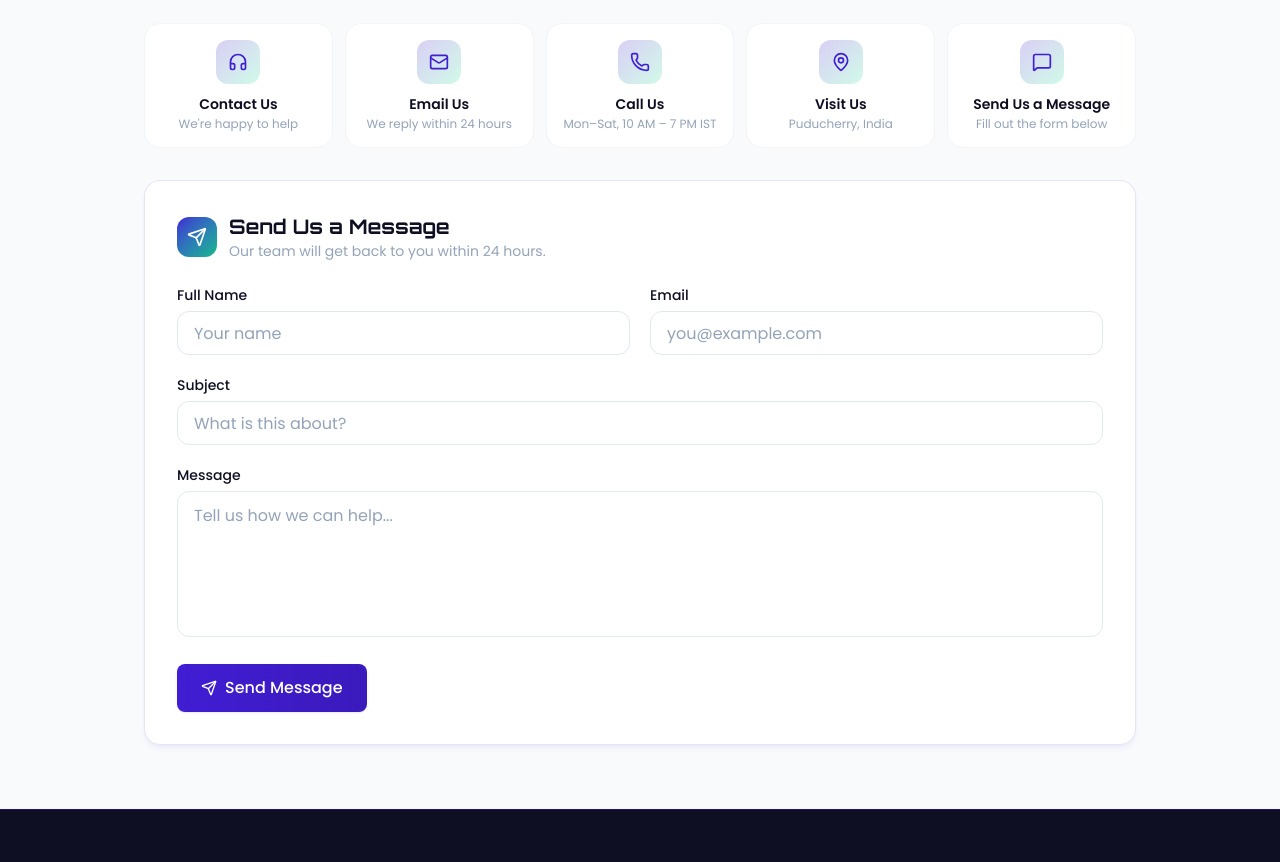
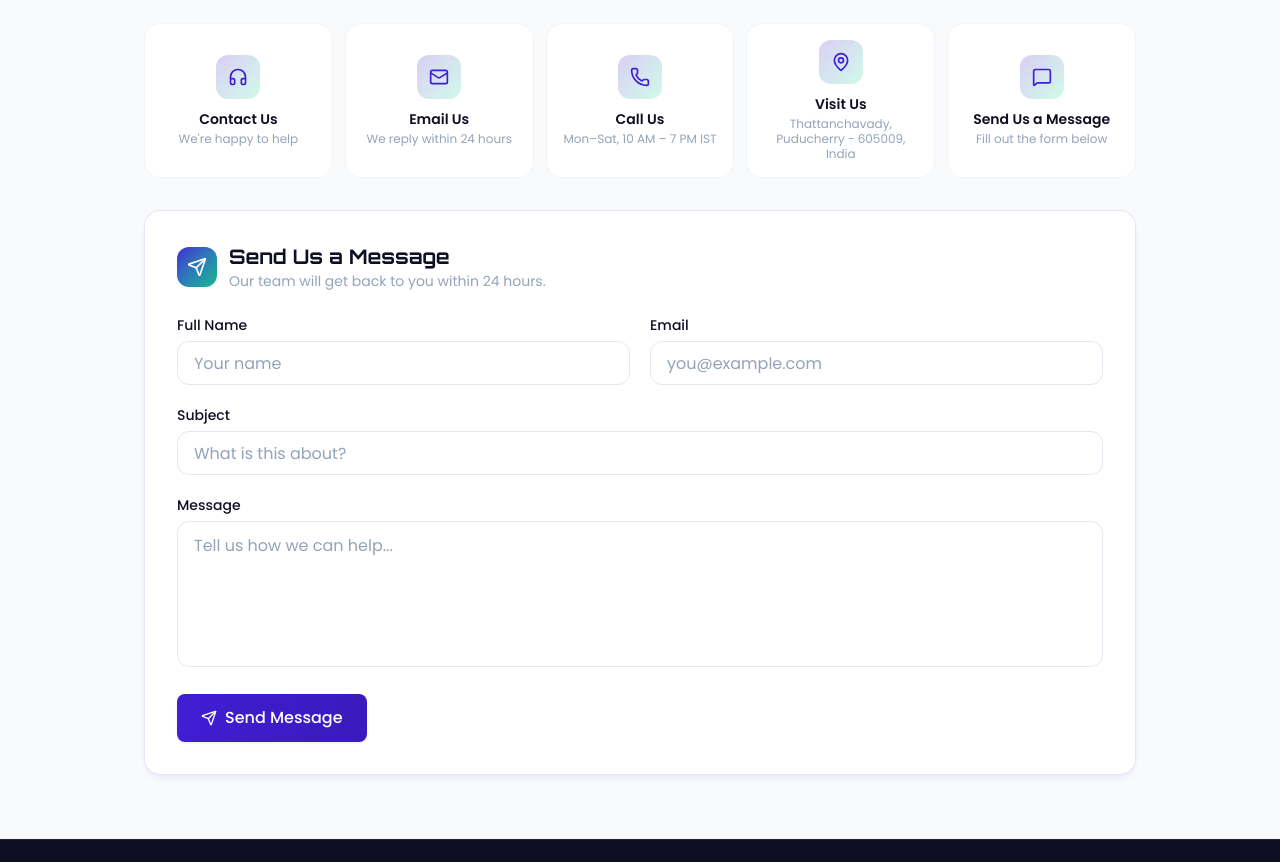
Before and after one commit to nirjo/Aiel-Enterpries-Store, a Next.js app: page /track-order in a window 1280 px wide. Shown: the part 1116-1978 px from the top of the page. Built offline with nearby package versions, Linux system fonts and the light colour scheme; no server answers.

Commit message:
update contact info on track order page

```diff
--- a/src/components/track-order/ContactSupportForm.tsx
+++ b/src/components/track-order/ContactSupportForm.tsx
@@ -39,7 +39,7 @@ const contactMethods = [
         id: "email",
         icon: Mail,
         title: "Email Us",
-        detail: "support@aielenterprises.com",
+        detail: "support.help@gmail.com",
         sub: "We reply within 24 hours",
         subject: "Email Support Request",
     },
@@ -47,7 +47,7 @@ const contactMethods = [
         id: "call",
         icon: Phone,
         title: "Call Us",
-        detail: "+91 98765 43210",
+        detail: "+91 9150816348",
         sub: "Mon–Sat, 10 AM – 7 PM IST",
         subject: "Phone Support Request",
     },
@@ -55,8 +55,8 @@ const contactMethods = [
         id: "visit",
         icon: MapPin,
         title: "Visit Us",
-        detail: "Aiel Enterprises HQ",
-        sub: "Puducherry, India",
+        detail: "No 4, 3rd Cross, GT Nagar",
+        sub: "Thattanchavady, Puducherry - 605009, India",
         subject: "Store Visit Enquiry",
     },
     {
```
